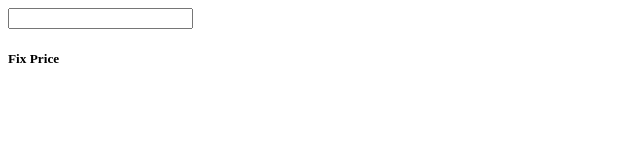
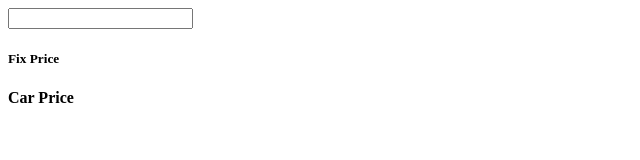
Before and after one commit to Mouaz-Mouaz/Car, a plain HTML site: page index.html in a window 1280 px wide. Shown: the full height of the page, 0-640 px from the left. Drawn offline with Linux system fonts and the light colour scheme.

Commit message:
Fix data

```diff
--- a/index.html
+++ b/index.html
@@ -8,5 +8,6 @@
 <body>
     <input type="email">
     <h5>Fix Price</h5>
+    <h4>Car Price</h4>
 </body>
 </html>
```
